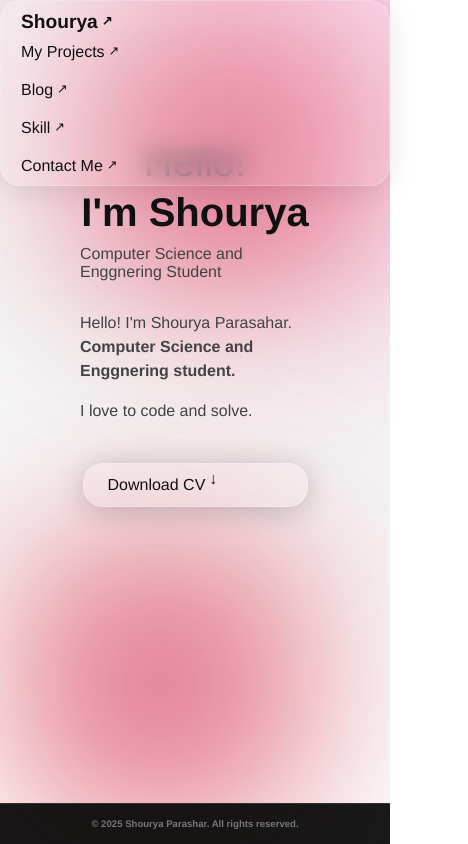
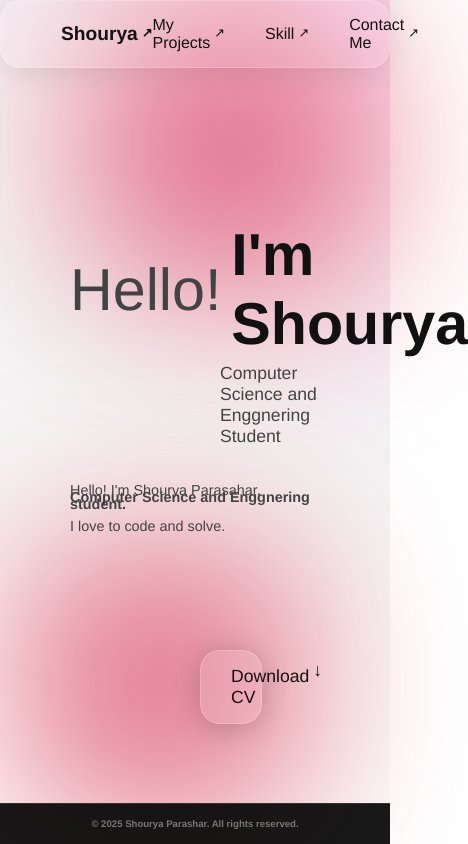
Before and after one commit to im-shourya/porfoli, a plain HTML site: page index.html in a window 390 px wide. Shown: the whole page, 468 px wide, since content can reach past the window. Drawn offline with Linux system fonts and the light colour scheme; a script that the page names is missing.

Commit message:
Add files via upload

```diff
--- a/contacts.css
+++ b/contacts.css
@@ -5,8 +5,6 @@ body, html {
   font-family: 'Satoshi', 'Helvetica Neue', sans-serif;
   height: 100%;
   color: #fff;
-  /* overflow-x: hidden; /* Prevent horizontal scrolling */
-
 }
 
 /* Flexbox Layout */
@@ -43,10 +41,10 @@ body {
   align-items: center;
   padding: 15px 60px;
   box-sizing: border-box;
-  background: rgba(255, 255, 255, 0.1); /* Transparent white */
-  backdrop-filter: blur(12px); /* Frosted glass effect */
-  -webkit-backdrop-filter: blur(12px); /* Safari support */
-  border: 1px solid rgba(255, 255, 255, 0.2); /* Subtle border */
+  background: rgba(255, 255, 255, 0.1);
+  backdrop-filter: blur(12px);
+  -webkit-backdrop-filter: blur(12px);
+  border: 1px solid rgba(255, 255, 255, 0.2);
   border-radius: 20px;
   box-shadow: 0 4px 30px rgba(0, 0, 0, 0.1);
   color: #fff;
@@ -165,12 +163,12 @@ main {
   align-items: center;
   justify-content: center;
   text-align: center;
-  background: rgba(255, 255, 255, 0.1);             /* semi-transparent */
-  backdrop-filter: blur(20px);                      /* blur glass effect */
-  -webkit-backdrop-filter: blur(20px);              /* Safari support */
-  border: 1px solid rgba(255, 255, 255, 0.3);        /* soft border */
+  background: rgba(255, 255, 255, 0.1);
+  backdrop-filter: blur(20px);
+  -webkit-backdrop-filter: blur(20px);
+  border: 1px solid rgba(255, 255, 255, 0.3);
   border-radius: 20px;
-  box-shadow: 0 8px 30px rgba(0, 0, 0, 0.2);         /* soft shadow */
+  box-shadow: 0 8px 30px rgba(0, 0, 0, 0.2);
   border: 1px solid black;
 }
 
--- a/index.css
+++ b/index.css
@@ -235,76 +235,6 @@ main {
   transform: scale(1.1);
 }
 
-@media (max-width: 768px) {
-  /* Navigation */
-  .top-nav {
-    flex-direction: column;
-    align-items: flex-start;
-    padding: 10px 20px;
-  }
-
-  .nav-links {
-    flex-direction: column;
-    gap: 20px;
-    width: 100%;
-    margin-top: 10px;
-  }
-
-  .nav-links a {
-    font-size: 1rem;
-  }
-
-  /* Name Section */
-  .name {
-    flex-direction: column;
-    margin-top: 100px;
-    text-align: left;
-    gap: 5px;
-  }
-
-  .name h1 {
-    font-size: 2.5rem !important;
-  }
-
-  /* Info Section */
-  .info {
-    margin: 10px 0;
-    padding: 0 10px;
-  }
-
-  .info p {
-    padding-left: 0;
-    font-size: 1rem;
-  }
-
-  /* About Section */
-  .about {
-    margin: 30px 10px 10px 10px;
-  }
-
-  .about p {
-    font-size: 1rem;
-    line-height: 1.5;
-  }
-
-  /* CV Download Button */
-  .cv {
-    width: 90%;
-    margin: 40px auto;
-    padding: 12px 24px;
-  }
-
-  .cv a {
-    font-size: 1rem;
-  }
-
-  /* Footer */
-  footer {
-    font-size: 0.75rem;
-    padding: 10px;
-  }
-}
-
 /* Footer */
 footer {
   background : rgba(0, 0, 0, 0.9);
@@ -314,4 +244,12 @@ footer {
   border-top: 1px solid #333;
   position: relative;
   color: #777;
+  transition: all 0.2s ease;
 }
+footer p:hover{
+  background-color:#fff ;
+  background-clip: text;
+  -webkit-text-fill-color: transparent;;
+  transform: scale(1.05);
+  transition: all 0.2s ease;
+}
--- a/index.html
+++ b/index.html
@@ -3,7 +3,7 @@
 
 <head>
     <meta charset="UTF-8">
-    <meta name="viewport" content="width=device-width, initial-scale=1.0">
+    <meta name="viewport" content="width=device-width,initial-scale=1.0">
     <title>Shourya Parashar - Home</title>
 
     <!-- To link external styling file -->
@@ -18,7 +18,6 @@
         <div class="logo"> <a id="open"href="index.html">Shourya<span>↗</span></a></div>
         <nav class="nav-links">
             <a href="projects.html">My Projects<span>↗</span></a>
-            <a href="blog.html">Blog<span>↗</span></a>
             <a href="skill.html">Skill<span>↗</span></a>
             <a href="contacts.html">Contact Me<span>↗</span></a>
         </nav>
@@ -36,7 +35,7 @@
             <p>I love to code and solve.</p>
         </div>
         <div class="cv">
-            <a href="">Download CV<span>↓</span></a>
+            <a href="Screenshot 2025-09-11 at 11.15.13 PM.png">Download CV<span>↓</span></a>
         </div>
     </main>
     <footer>
--- a/projects.css
+++ b/projects.css
@@ -162,6 +162,11 @@ main {
   color: #424344;
  }
 
+ .grid-box a{
+  color: #424344;
+  text-decoration: none;
+ }
+
  .grid-box:hover{
   transform: scale(1.05);
   box-shadow: 0 12px 40px rgba(0, 0, 0, 0.25);
```
Also changed, not shown: contacts.html (+6 -7 lines), projects.html (+6 -23 lines).
